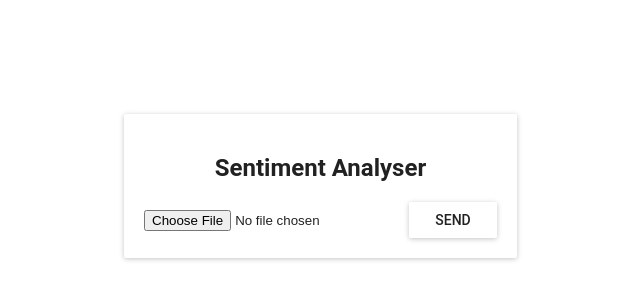
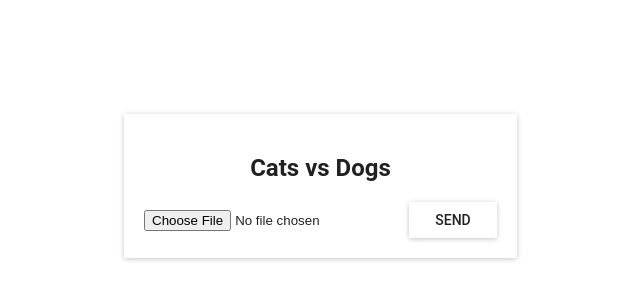
Before and after one commit to elashchenov/sa-frontend, a React (Create React App) app: page / in a window 1280 px wide. Shown: the part 236-536 px from the top of the page, without its empty margins (316-956 px from the left). Built offline with nearby package versions, Linux system fonts and the light colour scheme.

Commit message:
Update App.js

```diff
--- a/src/App.js
+++ b/src/App.js
@@ -51,7 +51,7 @@ class App extends Component {
       <MuiThemeProvider>
         <div className="centerize">
           <Paper zDepth={1} className="content">
-            <h2>Sentiment Analyser</h2>
+            <h2>Cats vs Dogs</h2>
             {img && <img src={img} alt="Red dot" />}
             <label>
               <input type="file" onChange={this.handleImage.bind(this)} />
```
